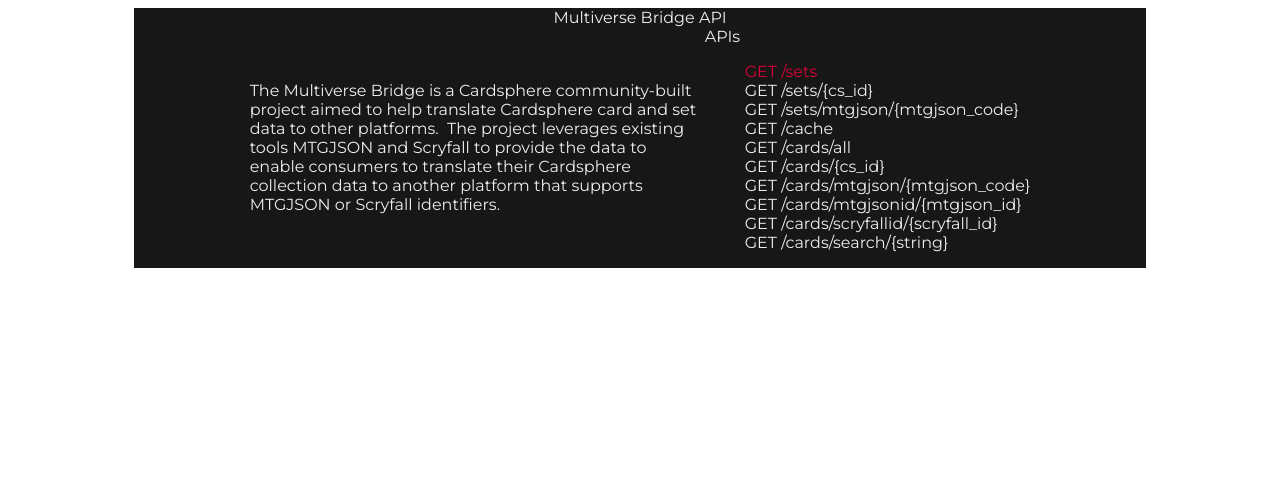
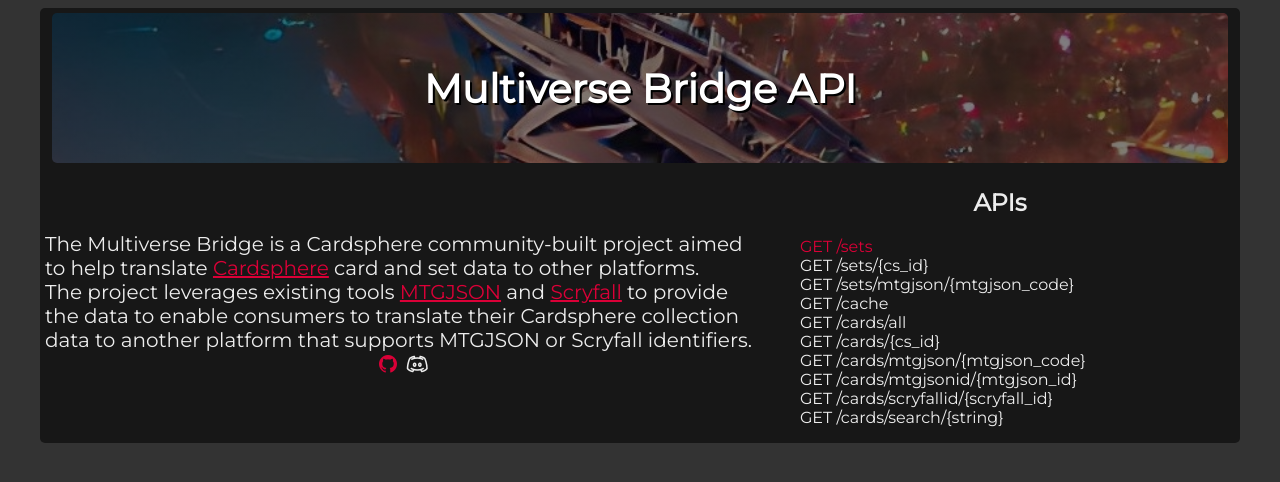
Before and after one commit to pauperbattlebox/mvb-api, a Flask app: page / in a window 1280 px wide. Shown: the top 482 px of the page. Run offline with Flask 2, Linux system fonts and the light colour scheme.

Commit message:
hero and general layout

```diff
--- a/application/static/index-layout.css
+++ b/application/static/index-layout.css
@@ -12,7 +12,30 @@
   align-items: center;
 }
 
+i {
+  font-size: 24px;
+}
+
 .description {
-  max-width: 45%;
+  /*max-width: 45%;*/
+  width: auto;
+  text-align: left;
+  font-size: 20px;
+  margin-left: 5px;
+}
 
+.links {
+  text-align: center;
 }
+
+.title {
+  text-align: center;
+  width: 98%;
+}
+.api-title {
+  text-align: center;
+}
+
+.api-list {
+  min-width: 40%;
+}
--- a/application/static/style.css
+++ b/application/static/style.css
@@ -1,22 +1,56 @@
 body {
   font-family: 'Montserrat', sans-serif;
-  --background-color: #444444;
-  --forground-color: #171717;
+  --background-color: #333333;
+  --foreground-color: #171717;
   --font-color: #ededed;
   --link-color: #da0037;
   display: flex;
   flex-flow: column;
   justify-content: center;
   align-items: center;
+  background-color: var(--background-color);
+}
+
+.hero {
+  display: flex;
+  flex-flow: row;
+  width: 100%;
+  justify-content: center;
+  align-content: center;
+}
+.hero-image{
+  background-image: linear-gradient(rgba(0, 0, 0, 0.5), rgba(0, 0, 0, 0.5)), url("dream.jpg");
+  height: 150px;
+  width: 100%;
+  background-position: center;
+  background-repeat: no-repeat;
+  background-size: cover;
+  position: relative;
+  border-radius: 5px;
+  margin-bottom: 5px;
+  margin-top: 5px;
+}
+
+.hero-text{
+  text-align: center;
+  position: absolute;
+  top: 50%;
+  left: 50%;
+  transform: translate(-50%, -50%);
+  color: White;
+  text-shadow: 2px 2px black;
+  font-size: 40px;
+  font-weight: bolder;
 }
 
 .main {
-  background-color: var(--forground-color);
+  background-color: var(--foreground-color);
   color: var(--font-color);
   max-width: 1200px;
   max-height: 800px;
-  width: 80%;
+  width: 98%;
   height: auto;
+  border-radius: 5px;
 }
 
 ul {
@@ -26,3 +60,5 @@
 a {
   color: var(--link-color);
 }
+
+/* media query <800px go to mobile layout*/
--- a/application/templates/index.html
+++ b/application/templates/index.html
@@ -11,15 +11,22 @@
 {% block content %}
 <div class="main">
   <div class="title">
-    Multiverse Bridge API
+    <div class="hero">
+      <div class="hero-image">
+        <div class="hero-text">
+          Multiverse Bridge API
+        </div>
+      </div>
+    </div>
   </div>
   <div class="content">
     <div class="description">
-      The Multiverse Bridge is a Cardsphere community-built project aimed to help translate Cardsphere card and set data to other platforms.&nbsp
-      The project leverages existing tools MTGJSON and Scryfall to provide the data to enable consumers to translate their Cardsphere collection data to another platform that supports MTGJSON or Scryfall identifiers.
+      The Multiverse Bridge is a Cardsphere community-built project aimed to help translate <a href="https://www.cardsphere.com" target="_blank">Cardsphere</a> card and set data to other platforms.<br>
+      The project leverages existing tools <a href="https://www.mtgjson.com" target="_blank">MTGJSON</a> and <a href="https://www.scryfall.com" target="_blank">Scryfall</a> to provide the data to enable consumers to translate their Cardsphere collection data to another platform that supports MTGJSON or Scryfall identifiers.<br>
+      <div class="links"><a href="https://www.github.com" target="_blank"><i class="lab la-github"></i></a> <i class="lab la-discord"></i></div>
     </div>
     <div class="api-list">
-      APIs
+      <div class="api-title"><h2>APIs</h2></div>
       <ul>
         <li><a>GET /sets</a></li>
         <li>GET /sets/{cs_id}</li>
```
Also changed, not shown: application/static/dream.jpg (added).
